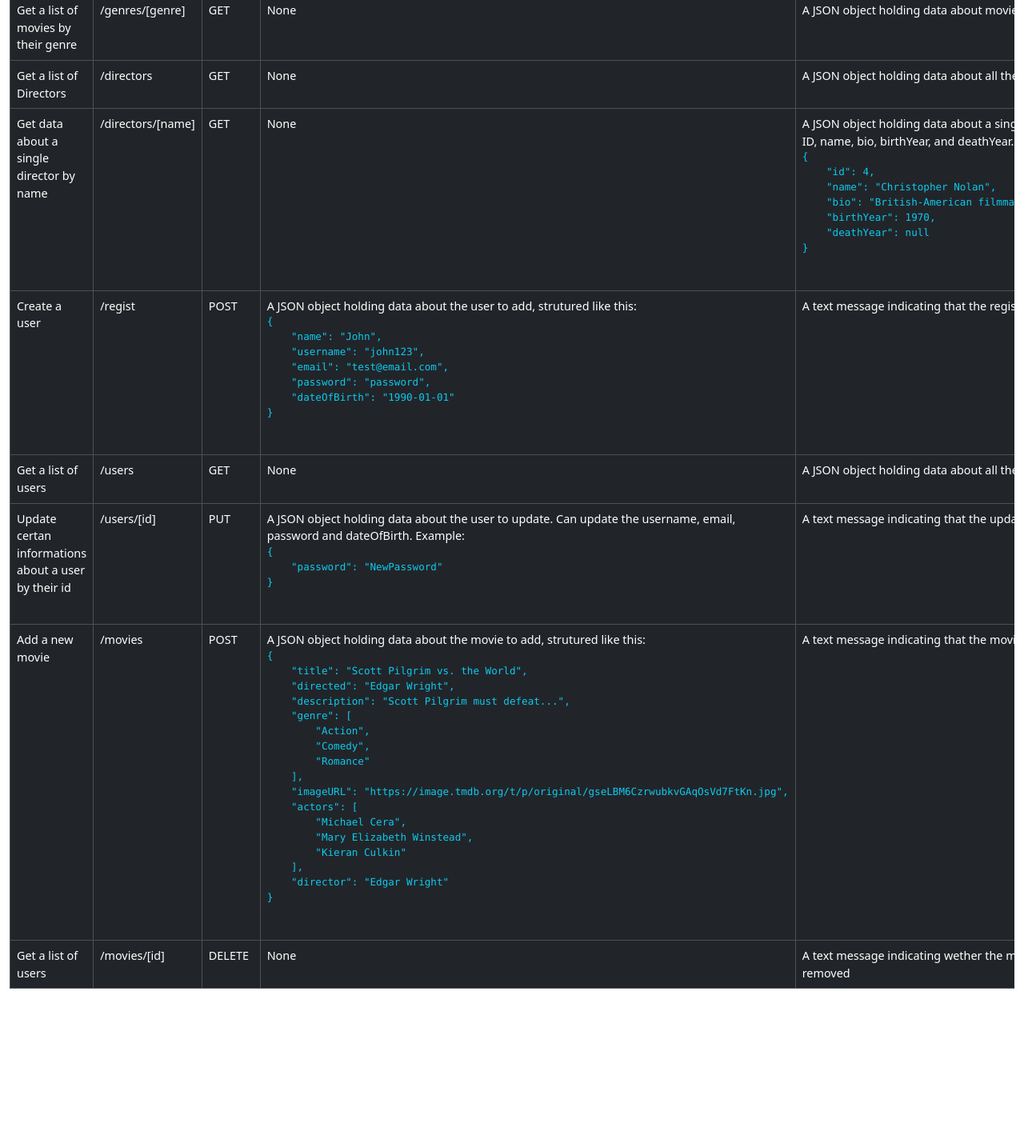
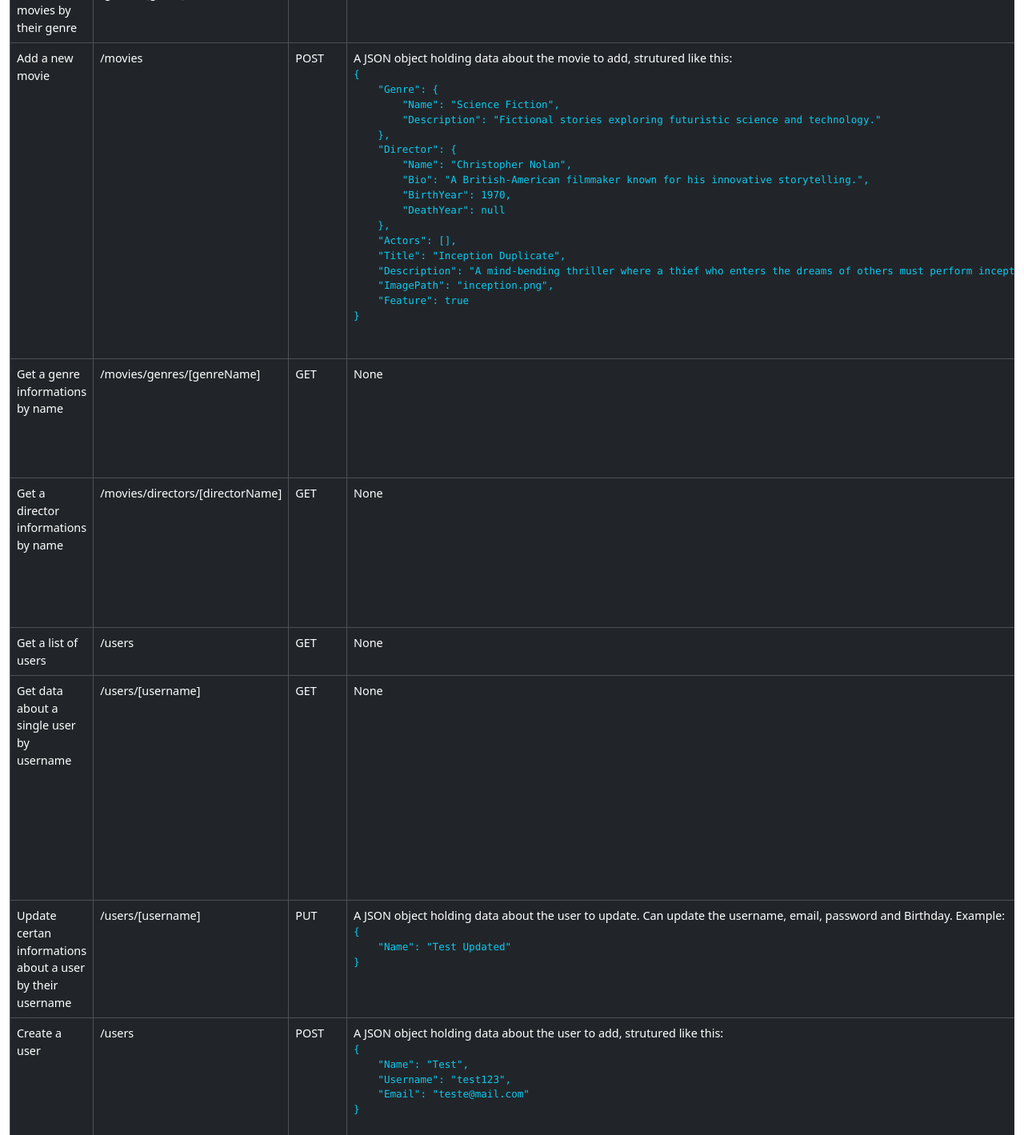
Before and after one commit to saleira/MovieHive, a website: page public/documentation.html in a window 1280 px wide. Shown: the part 640-2059 px from the top of the page at 80% size. Before the commit the page ends 1892 px from the top, so only its background shows below. Drawn offline with nearby package versions, Linux system fonts and the light colour scheme.

Commit message:
Updates documentation

```diff
--- a/public/documentation.html
+++ b/public/documentation.html
@@ -45,22 +45,22 @@
                             <td class="text-wrap">A JSON object holding data about a single movie, containing an ID, title, description, genre, imageURL, actors, and director. Example:
                                 <pre class="text-info">
 {
-    "id": "1",
-    "title": "Scott Pilgrim vs. the World",
-    "directed": "Edgar Wright",
-    "description": "Scott Pilgrim must defeat his new...",
-    "genre": [
-        "Action",
-        "Comedy",
-        "Romance"
-    ],
-    "imageURL": "https://image.tmdb.org/t/....",
-    "actors": [
-        "Michael Cera",
-        "Mary Elizabeth Winstead",
-        "Kieran Culkin"
-    ],
-    "director": "Edgar Wright"
+    "Genre": {
+        "Name": "Science Fiction",
+        "Description": "Fictional stories exploring futuristic science and technology."
+    },
+    "Director": {
+        "Name": "Christopher Nolan",
+        "Bio": "A British-American filmmaker known for his innovative storytelling.",
+        "BirthYear": 1970,
+        "DeathYear": null
+    },
+    "Actors": [],
+    "_id": "6744d5639548239df80d8190",
+    "Title": "Inception",
+    "Description": "A mind-bending thriller where a thief who enters the dreams of others must perform inception.",
+    "ImagePath": "inception.png",
+    "Feature": true
 }
                                 </pre>
                             </td>
@@ -73,46 +73,64 @@
                             <td>A JSON object holding data about movies with the genre passed</td>
                         </tr>
                         <tr>
-                            <td>Get a list of Directors</td>
-                            <td>/directors</td>
+                            <td>Add a new movie</td>
+                            <td>/movies</td>
+                            <td>POST</td>
+                            <td class="text-wrap">A JSON object holding data about the movie to add, strutured like this:
+                                <pre class="text-info">
+{
+    "Genre": {
+        "Name": "Science Fiction",
+        "Description": "Fictional stories exploring futuristic science and technology."
+    },
+    "Director": {
+        "Name": "Christopher Nolan",
+        "Bio": "A British-American filmmaker known for his innovative storytelling.",
+        "BirthYear": 1970,
+        "DeathYear": null
+    },
+    "Actors": [],
+    "Title": "Inception Duplicate",
+    "Description": "A mind-bending thriller where a thief who enters the dreams of others must perform inception.",
+    "ImagePath": "inception.png",
+    "Feature": true
+}
+                                </pre>
+                            </td>
+                            <td>A JSON object holding data about the movie added</td>
+                        </tr>
+                        <tr>
+                            <td>Get a genre informations by name</td>
+                            <td>/movies/genres/[genreName]</td>
                             <td>GET</td>
                             <td>None</td>
-                            <td>A JSON object holding data about all the directors</td>
-                        </tr>
-                        <tr>
-                            <td>Get data about a single director by name</td>
-                            <td>/directors/[name]</td>
-                            <td>GET</td>
-                            <td>None</td>
-                            <td class="text-wrap">A JSON object holding data about a single director, containing an ID, name, bio, birthYear, and deathYear. Example:
+                            <td>A JSON object holding data about the genre
                                 <pre class="text-info">
 {
-    "id": 4,
-    "name": "Christopher Nolan",
-    "bio": "British-American filmmaker renowned for...",
-    "birthYear": 1970,
-    "deathYear": null
+    "Name": "Comedy",
+    "Description": "Films designed to make the audience laugh."
 }
                                 </pre>
                             </td>
                         </tr>
                         <tr>
-                            <td>Create a user</td>
-                            <td>/regist</td>
-                            <td>POST</td>
-                            <td class="text-wrap">A JSON object holding data about the user to add, strutured like this:
+                            <td>Get a director informations by name</td>
+                            <td>/movies/directors/[directorName]</td>
+                            <td>GET</td>
+                            <td>None</td>
+                            <td>A JSON object holding data about the director
                                 <pre class="text-info">
 {
-    "name": "John",
-    "username": "john123",
-    "email": "test@email.com",
-    "password": "password",
-    "dateOfBirth": "1990-01-01"
+    "Name": "Christopher Nolan",
+    "Bio": "A British-American filmmaker known for his innovative storytelling.",
+    "BirthYear": 1970,
+    "DeathYear": null
 }
                                 </pre>
                             </td>
-                            <td>A text message indicating that the registration was sucessfully</td>
                         </tr>
+
+
                         <tr>
                             <td>Get a list of users</td>
                             <td>/users</td>
@@ -121,51 +139,88 @@
                             <td>A JSON object holding data about all the users</td>
                         </tr>
                         <tr>
-                            <td>Update certan informations about a user by their id</td>
-                            <td>/users/[id]</td>
-                            <td>PUT</td>
-                            <td class="text-wrap">A JSON object holding data about the user to update. Can update the username, email, password and dateOfBirth. Example:
+                            <td>Get data about a single user by username</td>
+                            <td>/users/[username]</td>
+                            <td>GET</td>
+                            <td>None</td>
+                            <td class="text-wrap">A JSON object holding data about a single user, containing an ID, name, username, Email, Birthday and FavoriteMovies. Example:
                                 <pre class="text-info">
 {
-    "password": "NewPassword"
+    "_id": "6744d6989548239df80d819a",
+    "Name": "Alice Johnson",
+    "Username": "alicej",
+    "Email": "alice.new@example.com",
+    "Birthday": "1990-04-15T00:00:00.000Z",
+    "FavoriteMovies": [
+        "6744d5639548239df80d8190",
+        "6744d5639548239df80d8191"
+    ]
+}
+                                </pre>
+                            </td>
+                        </tr>
+                        <tr>
+                            <td>Update certan informations about a user by their username</td>
+                            <td>/users/[username]</td>
+                            <td>PUT</td>
+                            <td class="text-wrap">A JSON object holding data about the user to update. Can update the username, email, password and Birthday. Example:
+                                <pre class="text-info">
+{
+    "Name": "Test Updated"
 }
                                 </pre>
                             </td>
                             <td>A text message indicating that the update was sucessfully</td>
                         </tr>
-                                        <tr>
-                            <td>Add a new movie</td>
-                            <td>/movies</td>
+
+                        <tr>
+                            <td>Create a user</td>
+                            <td>/users</td>
                             <td>POST</td>
-                            <td class="text-wrap">A JSON object holding data about the movie to add, strutured like this:
+                            <td class="text-wrap">A JSON object holding data about the user to add, strutured like this:
                                 <pre class="text-info">
 {
-    "title": "Scott Pilgrim vs. the World",
-    "directed": "Edgar Wright",
-    "description": "Scott Pilgrim must defeat...",
-    "genre": [
-        "Action",
-        "Comedy",
-        "Romance"
-    ],
-    "imageURL": "https://image.tmdb.org/t/p/original/gseLBM6CzrwubkvGAqOsVd7FtKn.jpg",
-    "actors": [
-        "Michael Cera",
-        "Mary Elizabeth Winstead",
-        "Kieran Culkin"
-    ],
-    "director": "Edgar Wright"
+    "Name": "Test",
+    "Username": "test123",
+    "Email": "teste@mail.com"
 }
                                 </pre>
                             </td>
-                            <td>A text message indicating that the movie was sucessfully added</td>
+                            <td>A JSON object holding data about the created user</td>
                         </tr>
                         <tr>
-                            <td>Get a list of users</td>
-                            <td>/movies/[id]</td>
+                            <td>Add a movie to a user's list of favorites movies</td>
+                            <td>/users/[username]/movies/[title]</td>
+                            <td>POST</td>
+                            <td class="text-wrap">None</td>
+                            <td>A JSON object holding data about the user to add, strutured like this:
+                                <pre class="text-info">
+{
+    "_id": "6745e2f5ee8135406eba3e5a",
+    "Name": "Test Updated",
+    "Username": "test123",
+    "Email": "teste@mail.com",
+    "FavoriteMovies": [
+        "6744d5639548239df80d8190"
+    ],
+    "__v": 0
+}
+                                </pre>
+                            </td>
+                        </tr>
+                        <tr>
+                            <td>Remove a movie of a user's list of favorites movies</td>
+                            <td>/users/[username]/movies/[title]</td>
                             <td>DELETE</td>
-                            <td>None</td>
-                            <td>A text message indicating wether the movie was successfully removed</td>
+                            <td class="text-wrap">None</td>
+                            <td>A text message indicating that the movie was sucessfully removed from the list of the favorites movies</td>
+                        </tr>
+                        <tr>
+                            <td>Remove a user by username</td>
+                            <td>/users/[username]</td>
+                            <td>DELETE</td>
+                            <td class="text-wrap">None</td>
+                            <td>A text message indicating that the user was sucessfully removed</td>
                         </tr>
                     </tbody>
                 </table>
```
